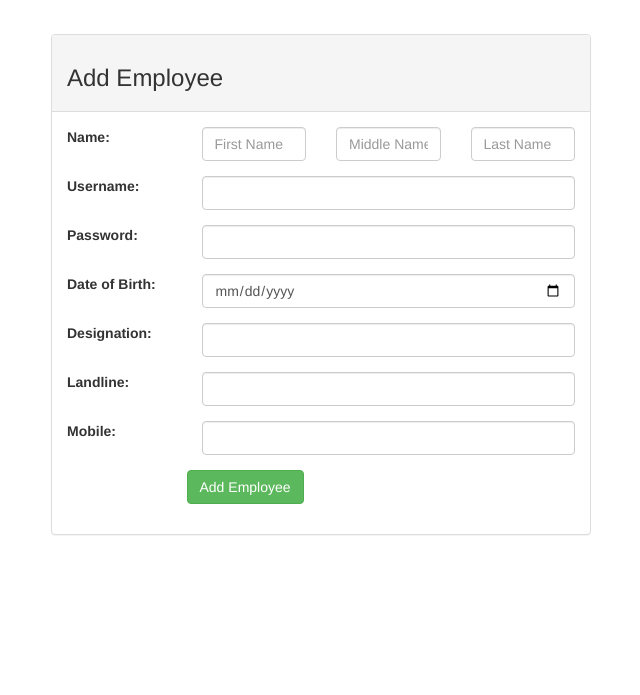
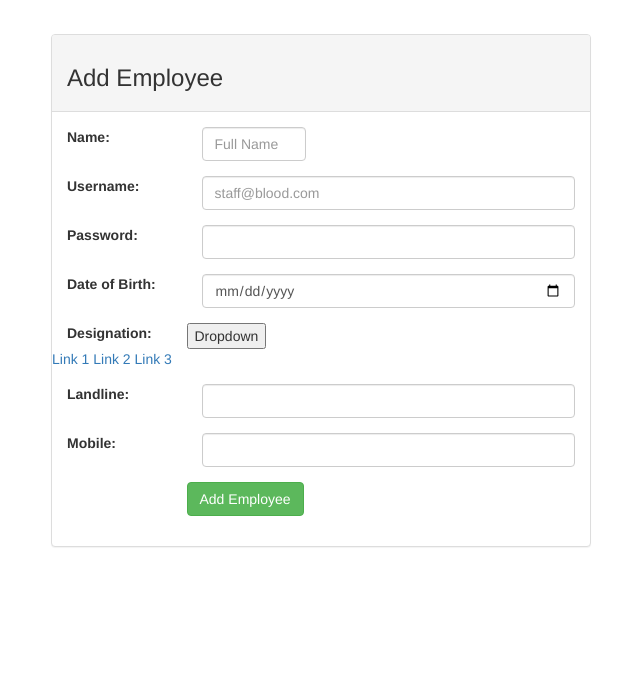
Before and after one commit to ZA8599/blood-donation-system, a PHP site: page /BDManagement/admin/home.php in a window 1280 px wide. Shown: the part 51-746 px from the top of the page, without its empty margins (319-959 px from the left). Run offline with PHP 8.4, Linux system fonts and the light colour scheme; the visitor is signed in with stand-in values (Sample User, id 1).

Commit message:
update layout

```diff
--- a/admin/home.php
+++ b/admin/home.php
@@ -6,9 +6,7 @@
 $success = NULL;
 $message = NULL;
 if (isset($_POST['submit'])) {
-    $firstName = $_POST['firstName'];
-    $middleName = $_POST['middleName'];
-    $lastName = $_POST['lastName'];
+    $fullname = $_POST['fullname'];
     $username = $_POST['username'];
     $password = $_POST['password'];
     $dob = $_POST['dob'];
@@ -17,7 +15,7 @@
     $mobile = $_POST['mobile'];
     $pcrNumber = uniqid();
 
-    $flag = $db->addEmployee($username, $password, $firstName, $middleName, $lastName, $pcrNumber, $designation, $landline, $mobile, $dob);
+    $flag = $db->addEmployee($username, $password, $fullname, $pcrNumber, $designation, $landline, $mobile, $dob);
 
     if ($flag) {
         $success = "User has been added to the database successfully!";
@@ -50,13 +48,11 @@
                 <form class="form-horizontal" role="form" method="post" action="home.php">
                     <div class="form-group">
                         <label class="col-md-3">Name:</label>
-                        <div class="col-sm-3"> <input type="text" name="firstName" class="form-control" placeholder="First Name" required="true"> </div>
-                        <div class="col-sm-3"><input type="text" name="middleName" class="form-control" placeholder="Middle Name"></div>
-                        <div class="col-sm-3"><input type="text" name="lastName" class="form-control" placeholder="Last Name" required="true"></div>
+                        <div class="col-sm-3"> <input type="text" name="fullname" class="form-control" placeholder="Full Name" required="true"> </div>
                     </div>
                     <div class="form-group">
                         <label class="col-md-3">Username:</label>
-                        <div class="col-sm-9"><input type="text" name="username" class="form-control" required="true"></div>
+                        <div class="col-sm-9"><input type="text" name="username" class="form-control" required="true" placeholder="staff@blood.com"></div>
                     </div>
                     <div class="form-group">
                         <label class="col-md-3">Password:</label>
@@ -68,7 +64,14 @@
                     </div>
                     <div class="form-group">
                         <label class="col-md-3">Designation:</label>
-                        <div class="col-sm-9"><input type="text" name="designation" class="form-control" required="true"></div>
+                        <div class="dropdown">
+                            <button class="dropbtn">Dropdown</button>
+                            <div class="dropdown-content">
+                                <a href="#">Link 1</a>
+                                <a href="#">Link 2</a>
+                                <a href="#">Link 3</a>
+                            </div>
+                        </div>
                     </div>
                     <div class="form-group">
                         <label class="col-md-3">Landline:</label>
--- a/admin/index.php
+++ b/admin/index.php
@@ -12,7 +12,7 @@
         if($password == "123"){
             session_start();
             $_SESSION['username'] = $username;
-            header("Location: http://localhost/BDManagement/admin/home.php");
+            header("Location: http://localhost/blood-donation-system/admin/home.php");
         } else {
             $invalid = "Invalid Password!";
         }
--- a/admin/php/DBConnect.php
+++ b/admin/php/DBConnect.php
@@ -32,27 +32,27 @@
     public function auth(){
         session_start();
         if(! isset($_SESSION['username'])){
-            header("Location: http://localhost/BDManagement/admin");
+            header("Location: http://localhost/blood-donation-system/admin");
         }
     }
 
     public function checkAuth(){
         session_start();
         if(isset($_SESSION['username'])){
-            header("Location: http://localhost/BDManagement/admin/home.php");
+            header("Location: http://localhost/blood-donation-system/admin/home.php");
         }
     }
 
     public function logout(){
         session_start();
         session_destroy();
-        header("Location: http://localhost/BDManagement/admin");
+        header("Location: http://localhost/blood-donation-system/admin");
     }
 
-    public function addEmployee($username,$password,$firstName,$middleName,$lastName,$pcrNumber,$designation,$landline,$mobile,$birthDay){
-        $stmt = $this->db->prepare("INSERT INTO employees (f_name,m_name,l_name,username,password,b_day,designation,landline,mobile_nr, prc_nr)"
-                . "VALUES (?,?,?,?,?,?,?,?,?,?)");
-        if($stmt->execute([$firstName,$middleName,$lastName,$username,$password,$birthDay,$designation,$landline,$mobile,$pcrNumber]))
+    public function addEmployee($username,$password,$fullname,$pcrNumber,$designation,$landline,$mobile,$birthDay){
+        $stmt = $this->db->prepare("INSERT INTO employees (fullName,username,password,b_day,designation,landline,mobile_nr, prc_nr)"
+                . "VALUES (?,?,?,?,?,?,?,?)");
+        if($stmt->execute([$fullname,$username,$password,$birthDay,$designation,$landline,$mobile,$pcrNumber]))
             return true;
         else
             return $this->db->errorInfo();
```
